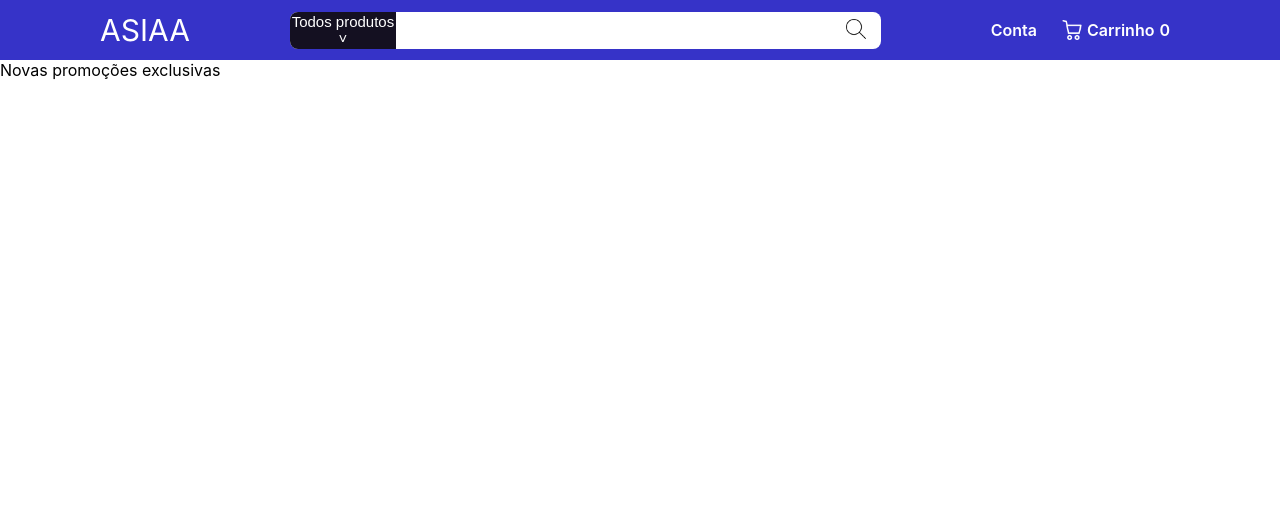
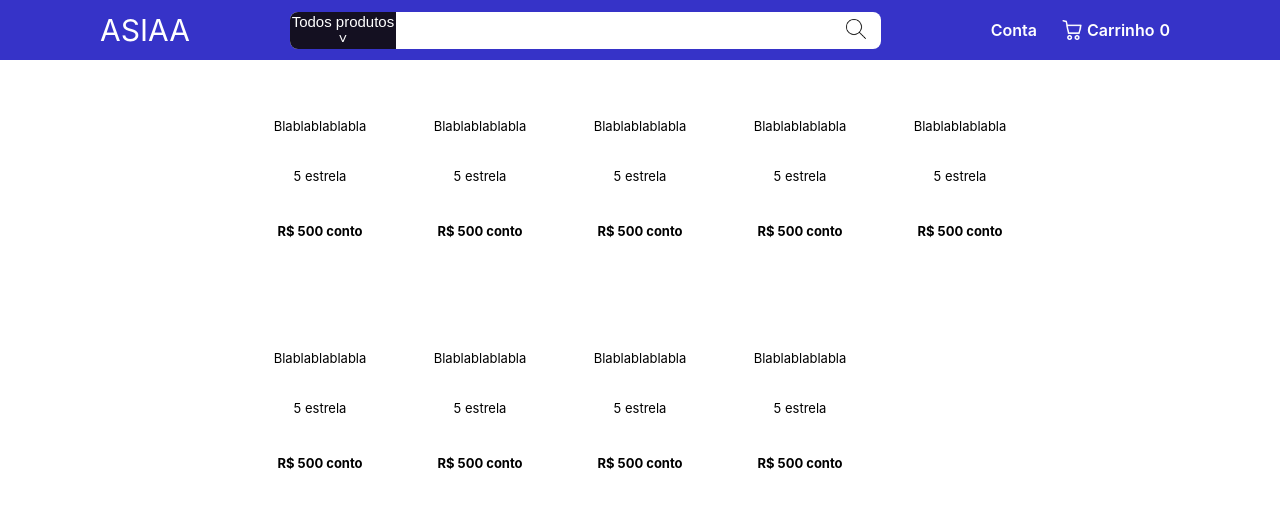
Before and after one commit to Exm4c/Asiaa, a React (Create React App) app: page / in a window 1280 px wide. Shown: the top 508 px of the page. Built offline with nearby package versions, Linux system fonts and the light colour scheme.

Commit message:
Add products and starting css

```diff
--- a/src/components/body/body.css
+++ b/src/components/body/body.css
@@ -1,8 +1,15 @@
 /*{background-image: linear-gradient( to bottom , rgba(1,1,0,1),rgba(1,0,1,0));}*/
 .body{
-    align-items: center;
-    text-align: left;
-
-
+    display: flex;
+    justify-content: center;
+    margin-left: auto;
+    margin-right: auto;
+    max-width: 1500px;
 
 }
+.body-row{
+    display: flex;
+    margin-left: 5px;
+    margin-right: 5px;
+    z-index: 1;
+}
--- a/src/components/body/index.js
+++ b/src/components/body/index.js
@@ -1,22 +1,30 @@
 import React from 'react';
 import './body.css';
-
+import Products from '../../products';
 
 function Body (){
     return(
-        <>
-        <div className="body">Novas promoções exclusivas
+
+        <div className="body">
             <div clasName="body-container">
-            <div className="body-row1">
-                {/*Podem ser quantos produtos quiser*/}
-                {/*Produtos*/}
+            <div className="body-row">
+                {/*Podem ser quantos produtos quiser, responsivo*/}
+                <Products></Products>
+                <Products></Products>
+                <Products></Products>
+                <Products></Products>
+                <Products></Products>
                 {/*Produtos*/}
                 {/*Produtos*/}
                 {/*Produtos*/}
 
             </div>
 
-            <div className="body-row2">
+            <div className="body-row">
+                <Products></Products>
+                <Products></Products>
+                <Products></Products>
+                <Products></Products>
                 {/*Produtos*/}
                 {/*Produtos*/}
                 {/*Produtos*/}
@@ -25,7 +33,7 @@ function Body (){
             </div>
           </div>
         </div>
-        </>
+
 
     );
 }
--- /dev/null
+++ b/src/products/index.js
@@ -0,0 +1,36 @@
+import './products.css';
+import React from 'react';
+import starfull from '../icons/star-full.png';
+import starhalf from '../icons/star-half.png';
+
+
+function Products(){
+    return(
+
+
+        <div className="products">
+            <div className="img">
+            </div>
+
+            <div className="info">
+                <p>Blablablablabla</p>
+            </div>
+
+            <div className="rating">
+                <p>5 estrela</p>
+            </div>
+
+            <p className="price">
+                <strong>
+                    <p>R$ 500 conto</p>
+                </strong>
+            </p>
+
+
+
+        </div>
+
+    )
+}
+
+export default Products;
--- /dev/null
+++ b/src/products/products.css
@@ -0,0 +1,25 @@
+.products{
+    display: flex;
+    flex-direction: column;
+    justify-content: flex-end;
+    margin: 10px;
+    padding: 20px;
+    background-color:white;
+    min-width: 100px;
+    max-width: 400px;
+    z-index: 1;
+    font-size: small;
+
+}
+
+.info{
+    height: 50px;
+    margin-top: 15px;
+
+}
+
+.price{
+    margin-bottom: 10px;
+
+
+}
```
